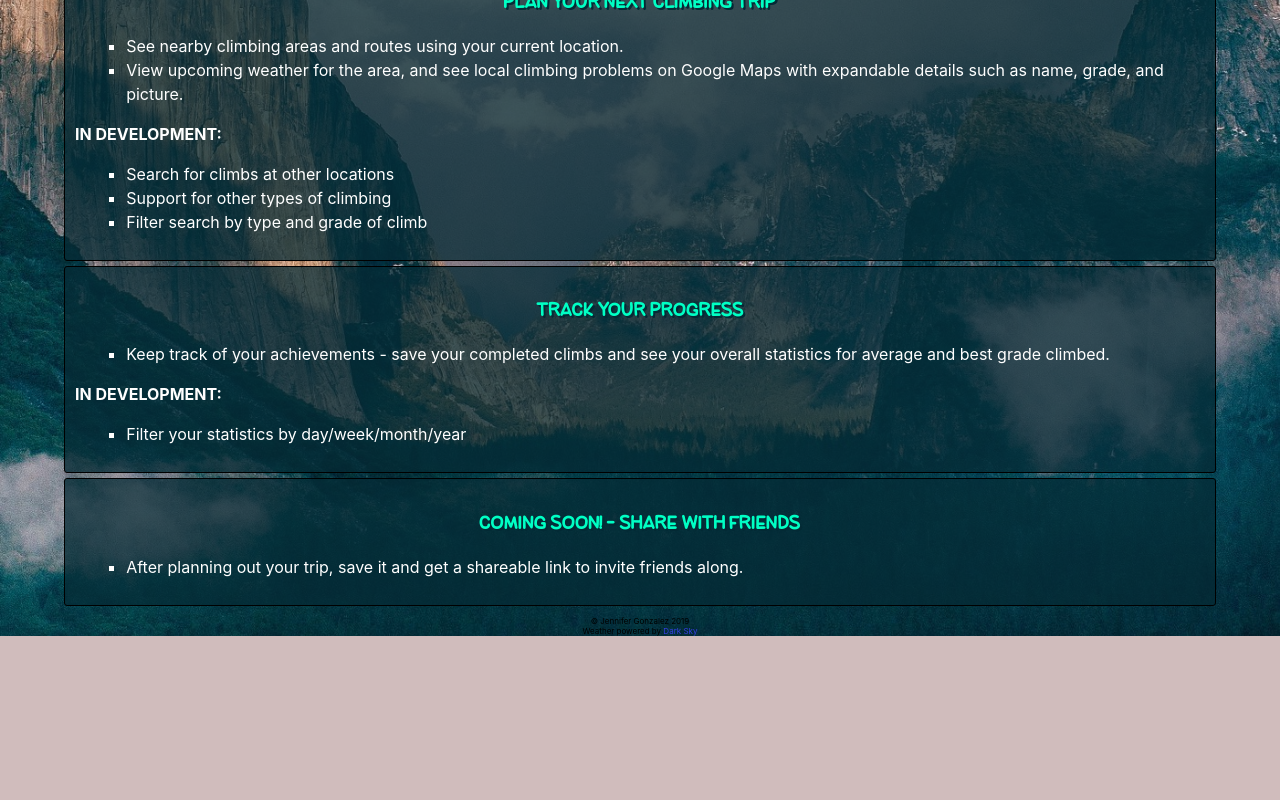
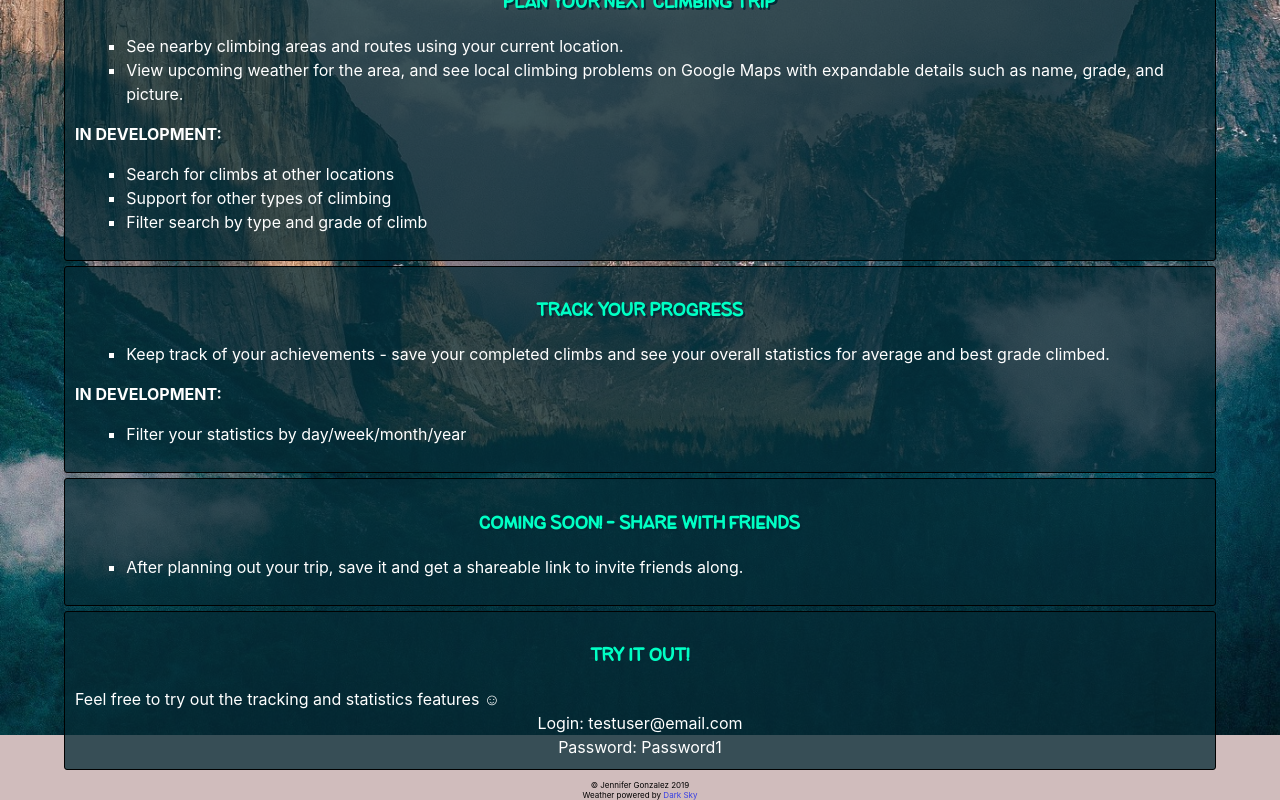
Before and after one commit to jenngonzalez/climbing-app, a React (Create React App) app: page / in a window 1280 px wide. Shown: the part 443-1243 px from the top of the page. Before the commit the page ends 1079 px from the top, so only its background shows below. Built offline with nearby package versions, Linux system fonts and the light colour scheme; a web font is replaced by a local one; what google-maps-react would draw is missing.

Commit message:
styling and added login and password for testing

```diff
--- a/src/routes/LandingPage/LandingPage.css
+++ b/src/routes/LandingPage/LandingPage.css
@@ -72,3 +72,11 @@
   text-align: left;
   list-style-type: square;
 }
+
+.try p {
+  font-weight: normal;
+}
+
+.login-password p {
+  text-align: center;
+}
--- a/src/routes/LandingPage/LandingPage.js
+++ b/src/routes/LandingPage/LandingPage.js
@@ -41,6 +41,14 @@ export default class LandingPage extends Component {
                             <li>After planning out your trip, save it and get a shareable link to invite friends along.</li>
                         </ul>
                     </div>
+                    <div className='landing-info try'>
+                        <h3>Try It Out!</h3>
+                        <p>Feel free to try out the tracking and statistics features &#9786;</p>
+                        <span className='login-password'>
+                            <p>Login: testuser@email.com</p>
+                            <p>Password: Password1</p>
+                        </span>
+                    </div>
                 </div>
             </div>
         )
```
